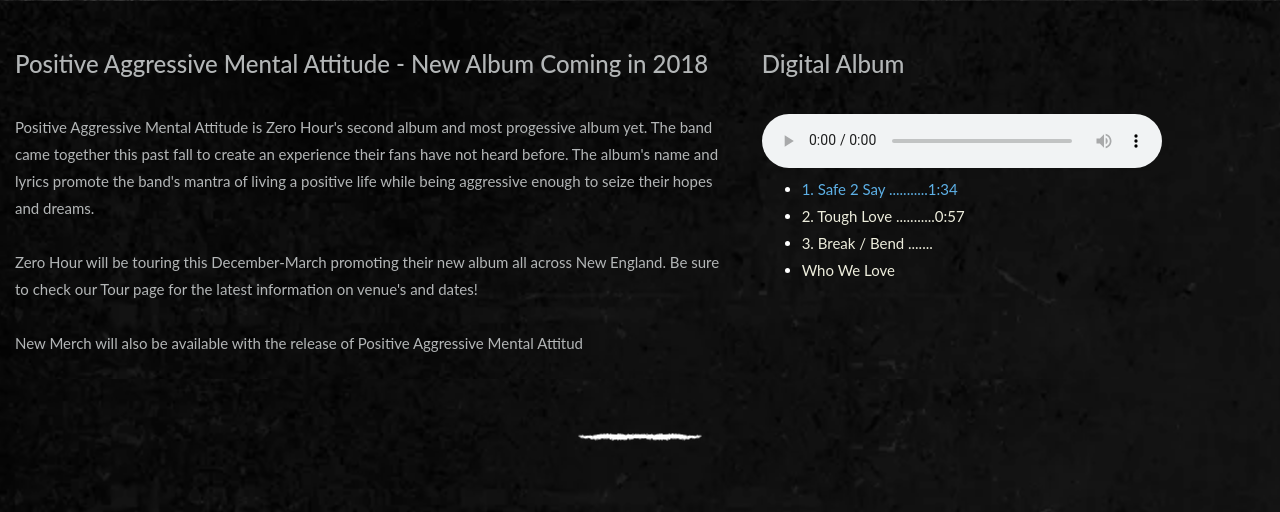
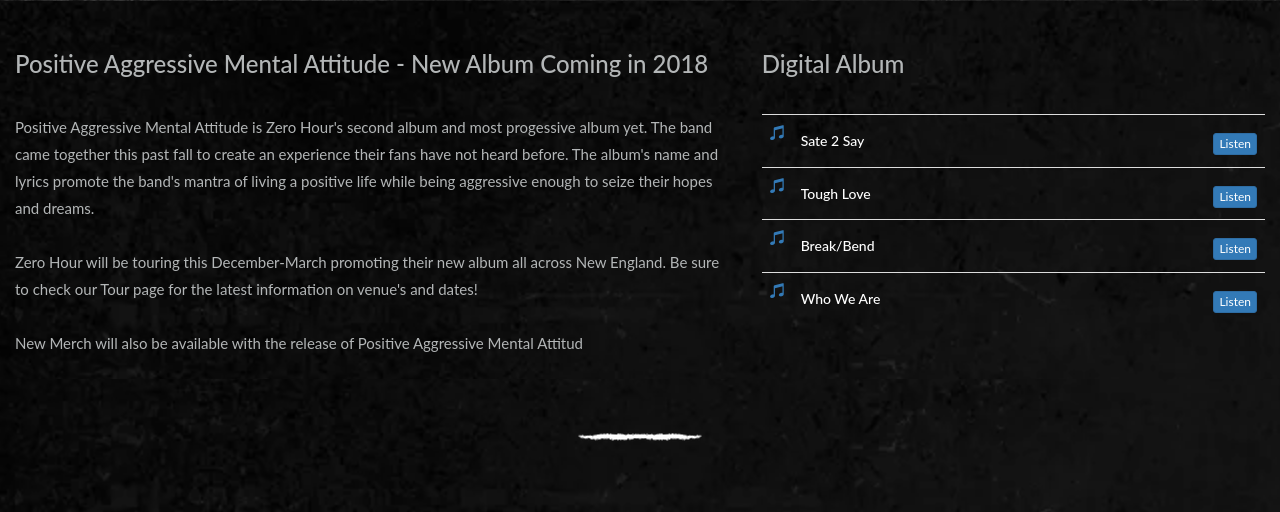
Before and after one commit to richardhanksjr/CS634-Group-Project, a PHP site: page / in a window 1280 px wide. Shown: the part 651-1163 px from the top of the page. Run offline with PHP 8.4, Linux system fonts and the light colour scheme.

Commit message:
Change the link of songs

```diff
--- a/css/index.css
+++ b/css/index.css
@@ -57,7 +57,9 @@ audio {
 
 }
 
-
+h4.title {
+	font-size: 14px;
+}
 #playlist .active a {
 	color: #5DB0E6;
 	text-decoration: none;
--- a/index.php
+++ b/index.php
@@ -46,7 +46,7 @@ include "header.php";
 
 				<h3>Digital Album</h3>
 				<br>
-				<audio id="audio" preload="auto" tabindex="0" controls="">
+				<!--  <audio id="audio" preload="auto" tabindex="0" controls="">
 					<source src="https://t4.bcbits.com/stream/10620b9815121799ad43efb3da9c0cda/mp3-128/199913046?p=0&ts=1543806072&t=cec5275d902e70200ba0313005e6dba5b21240b1&token=1543806072_a67d722c0016e2f4e868d169cf1da4bec2182c98">
 					Your browser does not support the audio element.
 				</audio>
@@ -64,7 +64,103 @@ include "header.php";
 					<li><a
 						href="https://t4.bcbits.com/stream/8126c2c32d5d706dcc17693ce5bd841a/mp3-128/1146515802?p=0&ts=1543709887&t=358588d4721f9578b4abb25602f43a975c32ea68&token=1543709887_1b5a294ad62bc1929a3a9ba196a3a6e429f28c9b">
 						Who We Love</a></li>
-				</ul>
+				</ul> -->
+
+
+					<div class="table-container">
+							<table class="table table-filter">
+								<tbody>
+									<tr data-status="pagado">
+
+										<td>
+											<a href="javascript:;" class="star">
+												<i class="glyphicon glyphicon-music"></i>
+											</a>
+										</td>
+										<td>
+											<div class="media">
+
+												<div class="media-body">
+
+													<h4 class="title">
+														Sate 2 Say
+														<span class="pull-right pagado"><a href="https://zerohourhc.bandcamp.com/track/safe-2-say" class="btn btn-primary btn-xs" role="button">Listen</a>
+</span>
+													</h4>
+													</div>
+											</div>
+										</td>
+									</tr>
+									<tr data-status="pendiente">
+
+										<td>
+											<a href="javascript:;" class="star">
+												<i class="glyphicon glyphicon-music""></i>
+											</a>
+										</td>
+										<td>
+											<div class="media">
+
+												<div class="media-body">
+
+													<h4 class="title">
+														Tough Love
+														<span class="pull-right pendiente"><a href="https://zerohourhc.bandcamp.com/track/tough-love" class="btn btn-primary btn-xs" role="button">Listen</a>
+</span>
+													</h4>
+													</div>
+											</div>
+										</td>
+									</tr>
+									<tr data-status="cancelado">
+
+										<td>
+											<a href="javascript:;" class="star">
+												<i class="glyphicon glyphicon-music""></i>
+											</a>
+										</td>
+										<td>
+											<div class="media">
+
+												<div class="media-body">
+
+													<h4 class="title">
+														Break/Bend
+														<span class="pull-right cancelado"><a href="https://zerohourhc.bandcamp.com/track/break-bend" class="btn btn-primary btn-xs" role="button">Listen</a>
+</span>
+													</h4>
+													</div>
+											</div>
+										</td>
+									</tr>
+									<tr data-status="pagado">
+
+										<td>
+											<a href="javascript:;" class="star">
+												<i class="glyphicon glyphicon-music"></i>
+											</a>
+										</td>
+										<td>
+											<div class="media">
+
+												<div class="media-body">
+
+													<h4 class="title">
+														Who We Are
+														<span class="pull-right pagado"><a href="https://zerohourhc.bandcamp.com/track/who-we-are" class="btn btn-primary btn-xs" role="button">Listen</a>
+</span>
+													</h4>
+													</div>
+											</div>
+										</td>
+									</tr>
+
+								</tbody>
+							</table>
+						</div>
+
+
+				<!--  end here -->
 
 			</div>
 		</div>
```
